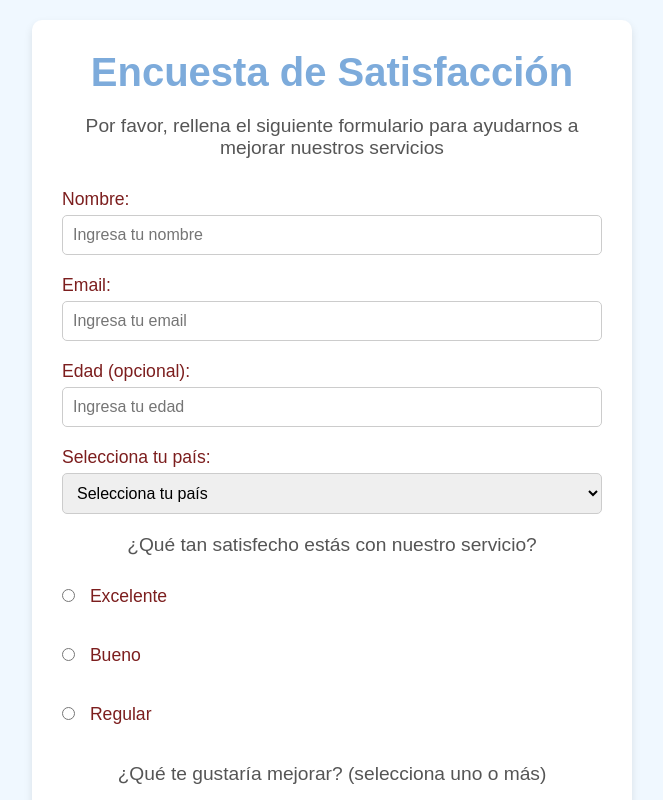
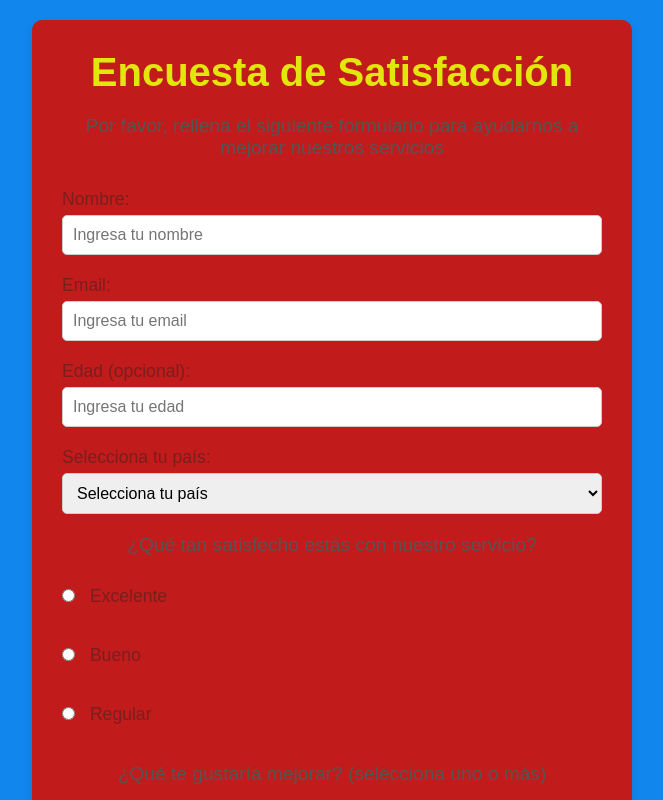
Before and after one commit to ARamos621/Proyecto-4, a plain HTML site: page index.html in a window 1280 px wide. Shown: the top 800 px of the page, without its empty margins (308-971 px from the left). Drawn offline with Linux system fonts and the light colour scheme.

Commit message:
nuevo cambio de color

```diff
--- a/index.html
+++ b/index.html
@@ -27,6 +27,7 @@
                 <option value="México">México</option>
                 <option value="Argentina">Argentina</option>
                 <option value="México">Peru</option>
+                <option value="México">Venezuela</option>
             </select>
 
             <p>¿Qué tan satisfecho estás con nuestro servicio?</p>
--- a/styles.css
+++ b/styles.css
@@ -7,7 +7,7 @@
 }
 
 body {
-    background-color: #f0f8ff; /* Fondo color azul claro */
+    background-color: #1186ec; /* Fondo color azul claro */
     display: flex;
     justify-content: center;
     align-items: center;
@@ -16,7 +16,7 @@ body {
 }
 
 main {
-    background-color: #fff;
+    background-color: #c21b1b;
     padding: 30px;
     border-radius: 10px;
     box-shadow: 0 4px 8px rgba(0, 0, 0, 0.1);
@@ -28,7 +28,7 @@ main {
 /* Título y descripción */
 h1 {
     font-size: 2.5em;
-    color: #7dabdb; /* Color azul */
+    color: #e2e60d; /* Color azul */
     text-align: center;
     margin-bottom: 20px;
 }
@@ -76,5 +76,5 @@ button {
 }
 
 button:hover {
-    background-color: #218838;
+    background-color: #0cf03d;
 }
```
